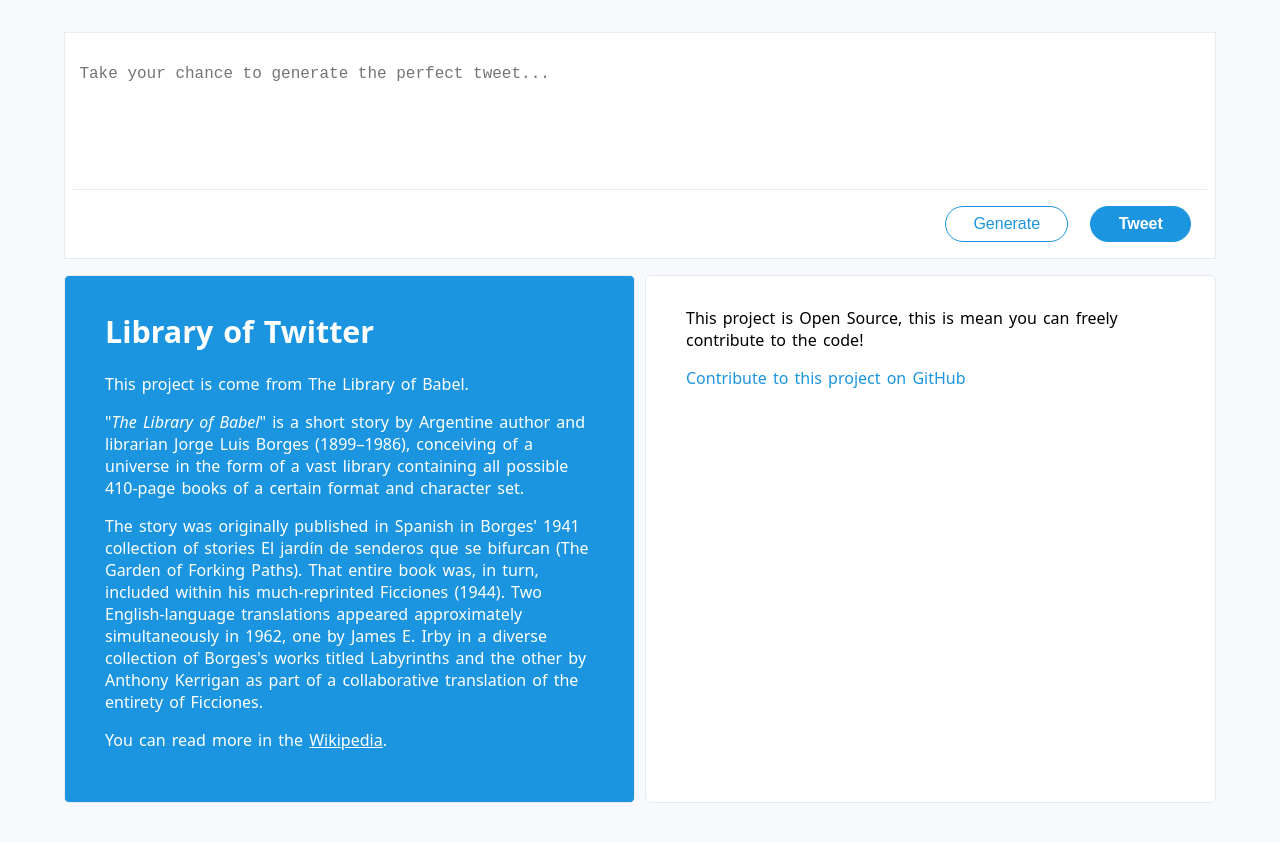
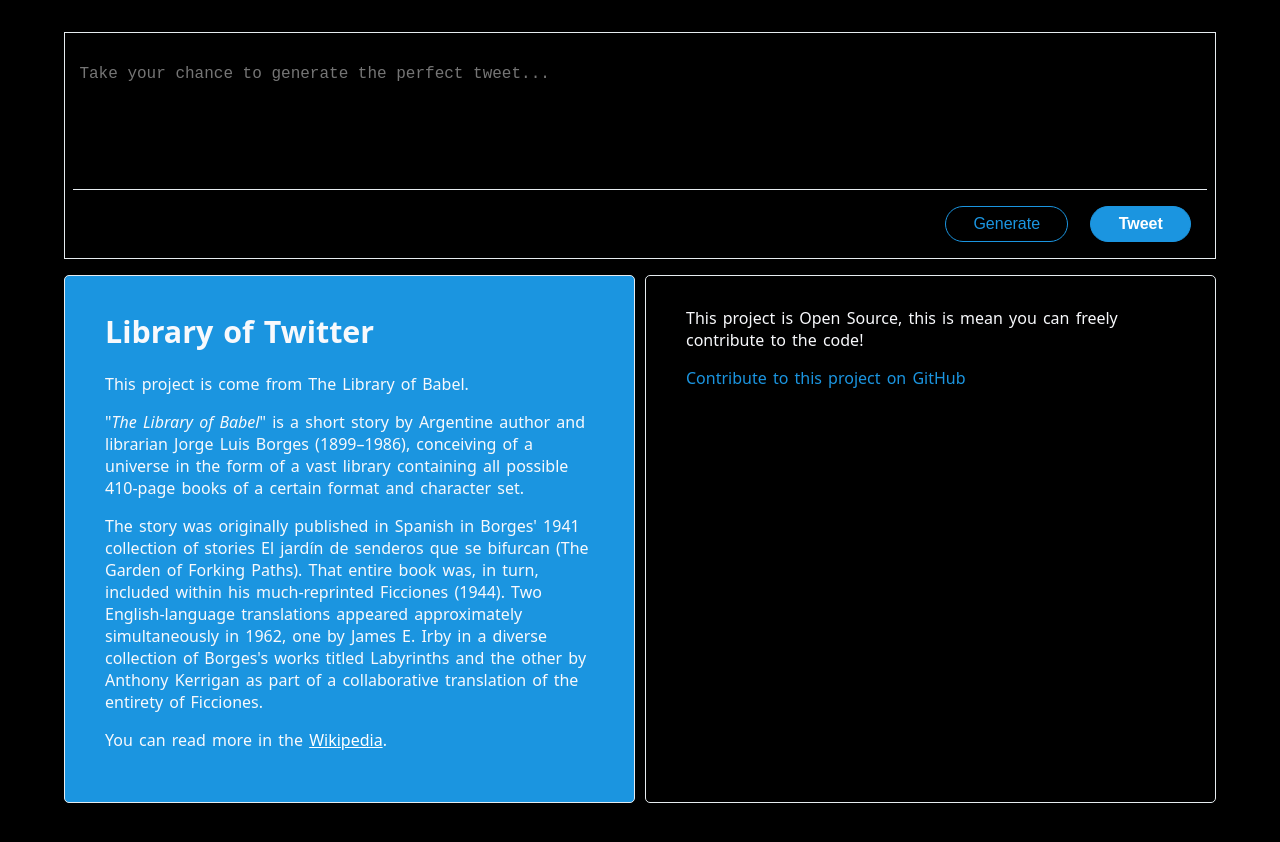
Before and after one commit to rocambille/library-of-twitter, a plain HTML site: page index.html in a window 1280 px wide. Drawn offline with Linux system fonts and the dark colour scheme.

Commit message:
added darkmode display for systems or web browsers that are configure in darkmode

```diff
--- a/style.css
+++ b/style.css
@@ -3,6 +3,8 @@
     --twitter-hover: #0c7abf;
     --grey: #e6ecf0;
     --not-white: #f8f9fc;
+    --black: #000000;
+
 }
 
 * {
@@ -173,3 +175,25 @@
     background-color: var(--twitter-hover);
     border-color: var(--twitter-hover);
 }
+
+@media (prefers-color-scheme: dark) {
+
+    body {
+    background-color: var(--black);
+    color: var(--not-white);
+    }
+
+    .tweet{
+        background-color: var(--black);
+        color: var(--grey);
+    }
+
+    .card__generator, .card {
+        background-color: var(--black);
+    }
+
+    .bg_twitter {
+        background-color: var(--twitter);
+        color:var(--not-white);
+    }
+    }
```
